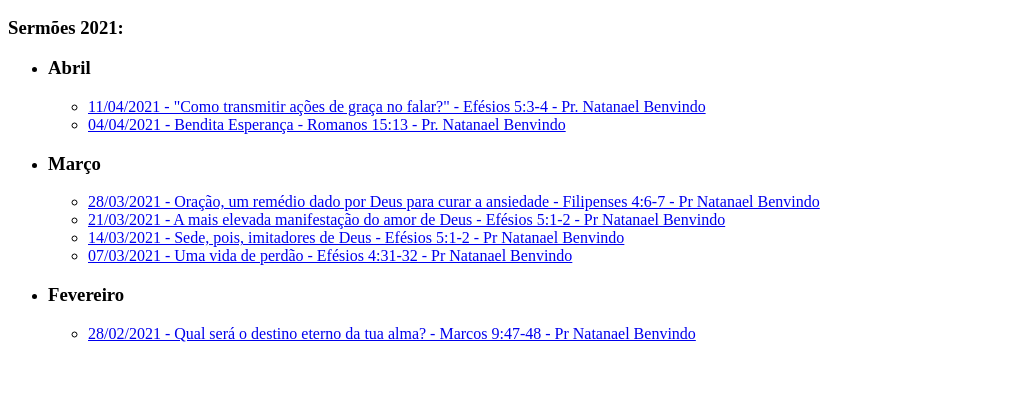
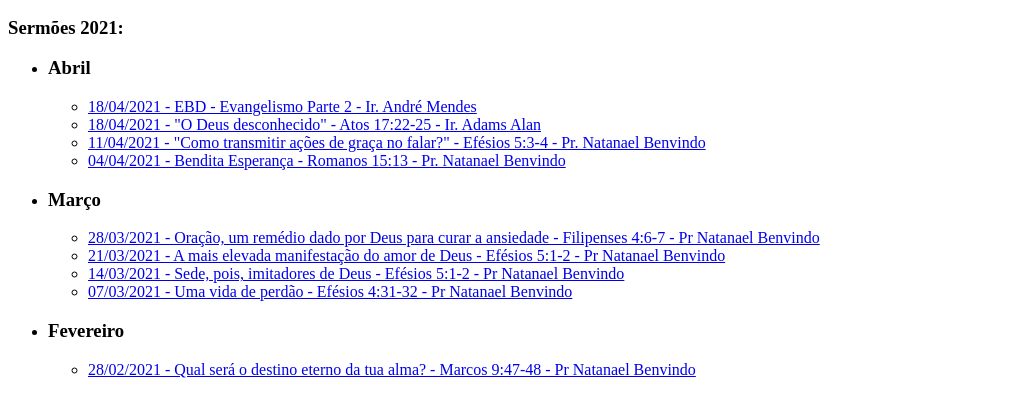
Before and after one commit to mateusgomes01/logos, a plain HTML site: page sermoes.html in a window 1280 px wide. Shown: the part 118-534 px from the top of the page, without its empty margins (0-1026 px from the left). Drawn offline with Linux system fonts and the light colour scheme.

Commit message:
adds sermon and EBD

```diff
--- a/sermoes.html
+++ b/sermoes.html
@@ -24,6 +24,17 @@
 			<li>
 				<h3>Abril</h3>
 				<ul>
+					<li>
+						<div>
+							<a href="https://mateusmelo.xyz/storage/recordings/sermons/2021_04_18_13_25_58.mp3">18/04/2021 - EBD - Evangelismo Parte 2 - Ir. André Mendes</a>
+						</div>
+					</li>
+
+					<li>
+						<div>
+							<a href="https://mateusmelo.xyz/storage/recordings/sermons/2021_04_18_10_48_49.mp3">18/04/2021 - "O Deus desconhecido" - Atos 17:22-25 - Ir. Adams Alan</a>
+						</div>
+					</li>
 					<li>
 						<div>
 							<a href="https://mateusmelo.xyz/storage/recordings/sermons/2021_04_11_10_40_49.mp3">11/04/2021 - "Como transmitir ações de graça no falar?" - Efésios 5:3-4 - Pr. Natanael Benvindo</a>
```
Also changed, not shown: 2 other files.
